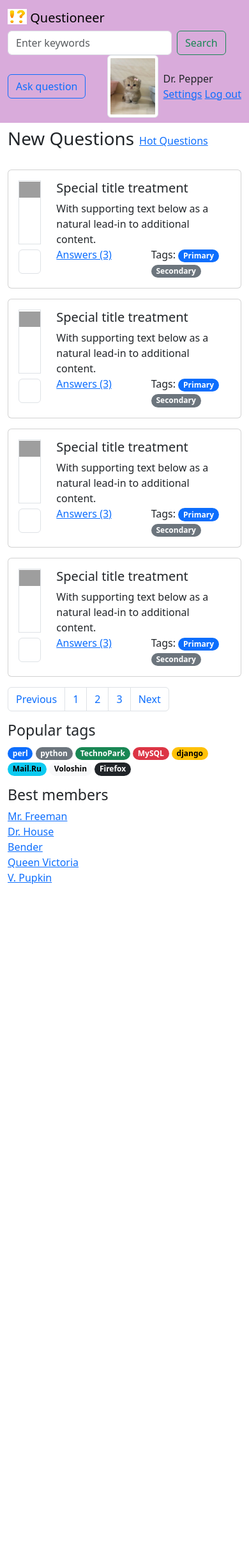
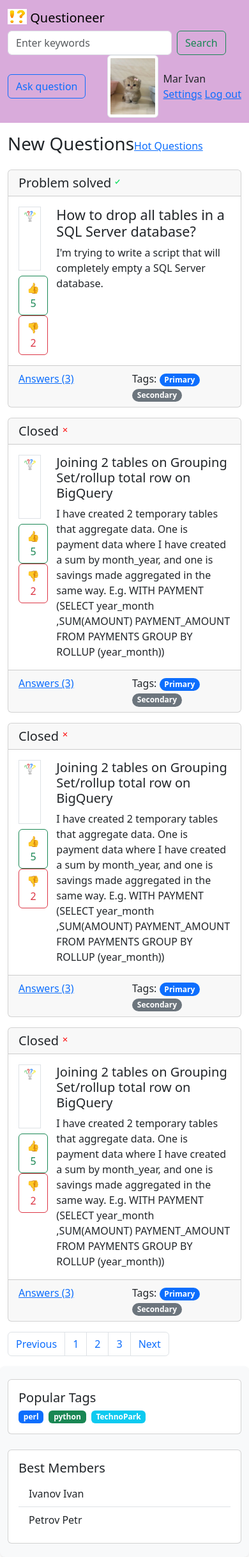
Before and after one commit to marivan-hub/VK_web_sem1, a Django app: page / in a window 390 px wide. Shown: the whole page at 64% size. Before the commit the page ends 1382 px from the top, so only its background shows below. Run offline with Django 4.2, Linux system fonts and the light colour scheme; some libraries are stand-ins or nearby versions; grey boxes are pictures that could not be loaded.

Commit message:
done with index and base

```diff
--- a/Technopark_project/QA_project/templates/QA_project/base.html
+++ b/Technopark_project/QA_project/templates/QA_project/base.html
@@ -16,7 +16,7 @@
     <nav class="navbar navbar-expand-lg navbar-light" style="background-color: #d9abdb;">
         <div class="container">
             <a class="navbar-brand" href="/">
-                <img src="{% static 'resources/pictures/icon.jpeg' %}" alt="" width="30" height="24" class="d-inline-block align-text-top">
+                <img src="{% static 'resources/pictures/icon.jpeg' %}" alt="little_icon" width="30" height="24" class="d-inline-block align-text-top">
                 Questioneer
             </a>
 
@@ -30,7 +30,7 @@
                     <img src="{% static 'resources/pictures/avatar.jpeg' %}" class="img-thumbnail" alt="..." width="80" height="80">
                 </div>
                 <div class="content">
-                    <div class="content__name">Dr. Pepper</div>
+                    <div class="content__name">Mar Ivan</div>
                     <div class="content__links">
                         <a href="/settings">Settings</a>
                         <a href="/index_logout">Log out</a>
@@ -40,42 +40,39 @@
         </div>
     </nav>
 
-    <main class="container mt-2">
+    <main class="container mt-3">
         <div class="row">
-            <section class="col-md-8">
+            <section class="col-lg-9 col-md-8">
                 {% block content %}
                 {% endblock %}
             </section>
 
-            <aside class="col-md-4">
-                <section class="mb-3">
-                    <h3>Popular tags</h3>
-                    <div>
-                        <span class="badge rounded-pill text-bg-primary">perl</span>
-                        <span class="badge rounded-pill text-bg-secondary">python</span>
-                        <span class="badge rounded-pill text-bg-success">TechnoPark</span>
-                        <span class="badge rounded-pill text-bg-danger">MySQL</span>
-                        <span class="badge rounded-pill text-bg-warning">django</span>
-                        <span class="badge rounded-pill text-bg-info">Mail.Ru</span>
-                        <span class="badge rounded-pill text-bg-light">Voloshin</span>
-                        <span class="badge rounded-pill text-bg-dark">Firefox</span>
-                    </div>
-                </section>
+            <aside class="col-lg-3 col-md-4">
+                <div class="sticky-top" style="top: 20px;">
+                    <section class="card mb-4">
+                        <div class="card-body">
+                            <h5 class="card-title">Popular Tags</h5>
+                            <div class="d-flex flex-wrap gap-2">
+                                <span class="badge bg-primary">perl</span>
+                                <span class="badge bg-success">python</span>
+                                <span class="badge bg-info">TechnoPark</span>
+                            </div>
+                        </div>
+                    </section>
 
-                <section>
-                    <h3>Best members</h3>
-                    <div>
-                        <a class="d-block" href="#">Mr. Freeman</a>
-                        <a class="d-block" href="#">Dr. House</a>
-                        <a class="d-block" href="#">Bender</a>
-                        <a class="d-block" href="#">Queen Victoria</a>
-                        <a class="d-block" href="#">V. Pupkin</a>
-                    </div>
-                </section>
+                    <section class="card">
+                        <div class="card-body">
+                            <h5 class="card-title">Best Members</h5>
+                            <div class="list-group list-group-flush">
+                                <a href="#" class="list-group-item">Ivanov Ivan</a>
+                                <a href="#" class="list-group-item">Petrov Petr</a>
+                            </div>
+                        </div>
+                    </section>
+                </div>
             </aside>
         </div>
     </main>
-
     <script src="{% static 'bootstrap/bootstrap-5.3.3-dist/js/bootstrap.bundle.min.js' %}"></script>
 </body>
 
--- a/Technopark_project/QA_project/templates/QA_project/index.html
+++ b/Technopark_project/QA_project/templates/QA_project/index.html
@@ -1,33 +1,39 @@
 {% extends 'QA_project/base.html' %}
-
+{% load static %}
 {% block content %}
-    <div class="d-flex align-items-center gap-2 mb-4">
+    <div class="d-flex align-items-center mb-3">
         <h1>New Questions</h1>
         <a href="#">Hot Questions</a>
     </div>
 
     <div class="d-flex gap-3 flex-column">
             <section class="col vh-100">
-                <articles class="d-flex gap-3 flex-column">
+                <div class="d-flex gap-3 flex-column">
                     <div class="card">
+                        <h5 class="card-header">Problem solved
+                            <img src="{% static 'resources/pictures/green_galochka.png' %}" style="max-width: 3%;" alt="img" class="img-fluid mb-2">
+                        </h5>
                         <div class="card-body">
                             <div class="row">
                                 <div class="col-2">
                                     <div style="height: 100px;" class="border mb-2 w-100">
-                                        <img src="#" alt="img" class="img-fluid">
+                                        <img src="{% static 'resources/pictures/question.png' %}" alt="img" class="img-fluid">
                                     </div>
-                                    <div>
-                                        <input type="number" class="form-control" value="5">
+                                        <div class="like-dislike-buttons">
+                                            <button class="btn btn-outline-success like-btn">👍 <span class="count">5</span></button>
+                                            <button class="btn btn-outline-danger dislike-btn">👎 <span class="count">2</span></button>
                                         </div>
                                 </div>
                                 <div class="col d-flex flex-column justify-content-between">
                                     <div>
-                                        <h5 class="card-title">Special title treatment</h5>
-                                        <p class="card-text">With supporting text below as a natural lead-in to
-                                            additional
-                                            content.
+                                        <h4 class="card-title">How to drop all tables in a SQL Server database?</h4>
+                                        <p class="card-text">I'm trying to write a script that will completely empty a SQL Server database.
                                         </p>
                                     </div>
+                                </div>
+                            </div>
+                        </div>
+                        <div class="card-footer">
                         <div class="row">
                             <div class="col">
                                 <a href="#">Answers (3)</a>
@@ -36,33 +42,36 @@
                                 <span>Tags:</span>
                                 <span class="badge rounded-pill text-bg-primary">Primary</span>
                                 <span class="badge rounded-pill text-bg-secondary">Secondary</span>
-
-                                        </div>
-                                    </div>
                             </div>
                         </div>
                         </div>
                     </div>
 
                     <div class="card">
+                        <h5 class="card-header">Closed
+                            <img src="{% static 'resources/pictures/red_cross.png' %}" style="max-width: 3%;" alt="img" class="img-fluid mb-2">
+                        </h5>
                         <div class="card-body">
                             <div class="row">
                                 <div class="col-2">
                                     <div style="height: 100px;" class="border mb-2 w-100">
-                                        <img src="#" alt="img" class="img-fluid">
+                                        <img src="{% static 'resources/pictures/question.png' %}" alt="img" class="img-fluid">
                                     </div>
-                                    <div>
-                                        <input type="number" class="form-control" value="5">
+                                        <div class="like-dislike-buttons">
+                                            <button class="btn btn-outline-success like-btn">👍 <span class="count">5</span></button>
+                                            <button class="btn btn-outline-danger dislike-btn">👎 <span class="count">2</span></button>
                                         </div>
                                 </div>
                                 <div class="col d-flex flex-column justify-content-between">
                                     <div>
-                                        <h5 class="card-title">Special title treatment</h5>
-                                        <p class="card-text">With supporting text below as a natural lead-in to
-                                            additional
-                                            content.
+                                        <h5 class="card-title">Joining 2 tables on Grouping Set/rollup total row on BigQuery</h5>
+                                        <p class="card-text">I have created 2 temporary tables that aggregate data. One is payment data where I have created a sum by month_year, and one is savings made aggregated in the same way. E.g. WITH PAYMENT (SELECT year_month ,SUM(AMOUNT) PAYMENT_AMOUNT FROM PAYMENTS GROUP BY ROLLUP (year_month))
                                         </p>
                                     </div>
+                                </div>
+                            </div>
+                        </div>
+                        <div class="card-footer">
                         <div class="row">
                             <div class="col">
                                 <a href="#">Answers (3)</a>
@@ -71,32 +80,35 @@
                                 <span>Tags:</span>
                                 <span class="badge rounded-pill text-bg-primary">Primary</span>
                                 <span class="badge rounded-pill text-bg-secondary">Secondary</span>
-
-                                        </div>
-                                    </div>
                             </div>
                         </div>
                         </div>
                     </div>
                     <div class="card">
+                        <h5 class="card-header">Closed
+                            <img src="{% static 'resources/pictures/red_cross.png' %}" style="max-width: 3%;" alt="img" class="img-fluid mb-2">
+                        </h5>
                         <div class="card-body">
                             <div class="row">
                                 <div class="col-2">
                                     <div style="height: 100px;" class="border mb-2 w-100">
-                                        <img src="#" alt="img" class="img-fluid">
+                                        <img src="{% static 'resources/pictures/question.png' %}" alt="img" class="img-fluid">
                                     </div>
-                                    <div>
-                                        <input type="number" class="form-control" value="5">
+                                        <div class="like-dislike-buttons">
+                                            <button class="btn btn-outline-success like-btn">👍 <span class="count">5</span></button>
+                                            <button class="btn btn-outline-danger dislike-btn">👎 <span class="count">2</span></button>
                                         </div>
                                 </div>
                                 <div class="col d-flex flex-column justify-content-between">
                                     <div>
-                                        <h5 class="card-title">Special title treatment</h5>
-                                        <p class="card-text">With supporting text below as a natural lead-in to
-                                            additional
-                                            content.
+                                        <h5 class="card-title">Joining 2 tables on Grouping Set/rollup total row on BigQuery</h5>
+                                        <p class="card-text">I have created 2 temporary tables that aggregate data. One is payment data where I have created a sum by month_year, and one is savings made aggregated in the same way. E.g. WITH PAYMENT (SELECT year_month ,SUM(AMOUNT) PAYMENT_AMOUNT FROM PAYMENTS GROUP BY ROLLUP (year_month))
                                         </p>
                                     </div>
+                                </div>
+                            </div>
+                        </div>
+                        <div class="card-footer">
                         <div class="row">
                             <div class="col">
                                 <a href="#">Answers (3)</a>
@@ -105,32 +117,35 @@
                                 <span>Tags:</span>
                                 <span class="badge rounded-pill text-bg-primary">Primary</span>
                                 <span class="badge rounded-pill text-bg-secondary">Secondary</span>
-
-                                        </div>
-                                    </div>
                             </div>
                         </div>
                         </div>
                     </div>
                     <div class="card">
+                        <h5 class="card-header">Closed
+                            <img src="{% static 'resources/pictures/red_cross.png' %}" style="max-width: 3%;" alt="img" class="img-fluid mb-2">
+                        </h5>
                         <div class="card-body">
                             <div class="row">
                                 <div class="col-2">
                                     <div style="height: 100px;" class="border mb-2 w-100">
-                                        <img src="#" alt="img" class="img-fluid">
+                                        <img src="{% static 'resources/pictures/question.png' %}" alt="img" class="img-fluid">
                                     </div>
-                                    <div>
-                                        <input type="number" class="form-control" value="5">
+                                        <div class="like-dislike-buttons">
+                                            <button class="btn btn-outline-success like-btn">👍 <span class="count">5</span></button>
+                                            <button class="btn btn-outline-danger dislike-btn">👎 <span class="count">2</span></button>
                                         </div>
                                 </div>
                                 <div class="col d-flex flex-column justify-content-between">
                                     <div>
-                                        <h5 class="card-title">Special title treatment</h5>
-                                        <p class="card-text">With supporting text below as a natural lead-in to
-                                            additional
-                                            content.
+                                        <h5 class="card-title">Joining 2 tables on Grouping Set/rollup total row on BigQuery</h5>
+                                        <p class="card-text">I have created 2 temporary tables that aggregate data. One is payment data where I have created a sum by month_year, and one is savings made aggregated in the same way. E.g. WITH PAYMENT (SELECT year_month ,SUM(AMOUNT) PAYMENT_AMOUNT FROM PAYMENTS GROUP BY ROLLUP (year_month))
                                         </p>
                                     </div>
+                                </div>
+                            </div>
+                        </div>
+                        <div class="card-footer">
                         <div class="row">
                             <div class="col">
                                 <a href="#">Answers (3)</a>
@@ -139,14 +154,10 @@
                                 <span>Tags:</span>
                                 <span class="badge rounded-pill text-bg-primary">Primary</span>
                                 <span class="badge rounded-pill text-bg-secondary">Secondary</span>
-
                             </div>
                         </div>
                         </div>
                     </div>
-                        </div>
-                    </div>
-
                     <nav aria-label="Page navigation example">
                         <ul class="pagination">
                             <li class="page-item"><a class="page-link" href="#">Previous</a></li>
@@ -156,7 +167,7 @@
                             <li class="page-item"><a class="page-link" href="#">Next</a></li>
                         </ul>
                     </nav>
-                </articles>
+                </div>
             </section>
     </div>
 {% endblock %}
--- a/Technopark_project/QA_project/views.py
+++ b/Technopark_project/QA_project/views.py
@@ -18,3 +18,6 @@ def question(request):
 
 def settings(request):
     return render(request,"../templates/QA_project/settings.html")
+
+def index_logout(request):
+    return render(request,"../templates/QA_project/index_logout.html")
--- a/Technopark_project/Technopark_project/urls.py
+++ b/Technopark_project/Technopark_project/urls.py
@@ -1,6 +1,6 @@
 from django.contrib import admin
 from django.urls import path
-from QA_project.views import index, login, ask, signup, question, settings
+from QA_project.views import index, login, ask, signup, question, settings,index_logout
 urlpatterns = [
     path('admin/', admin.site.urls),
     path('', index, name='index'),
@@ -8,5 +8,6 @@ urlpatterns = [
     path('ask/', ask, name='ask'),
     path('signup/', signup, name='signup'),
     path('question/', question, name='question'),
-    path('settings/', question, name='settings'),
+    path('settings/', settings, name='settings'),
+    path('index_logout/', index_logout, name='index_logout'),
 ]
--- /dev/null
+++ b/Technopark_project/static/css/styles.css
@@ -0,0 +1,11 @@
+
+main.container {
+    max-width: 1700px;
+}
+
+aside {
+    background: #f8f9fa;
+    padding: 20px;
+    border-radius: 8px;
+    box-shadow: 0 2px 4px rgba(0,0,0,0.1);
+}
```
Also changed, not shown: Technopark_project/QA_project/templates/QA_project/index_logout.html (added, +171 -0 lines), Technopark_project/static/resources/pictures/green_galochka.png (added), Technopark_project/static/resources/pictures/question.png (added), Technopark_project/static/resources/pictures/red_cross.png (added). Lines whose indentation alone changed are shown as unchanged.
